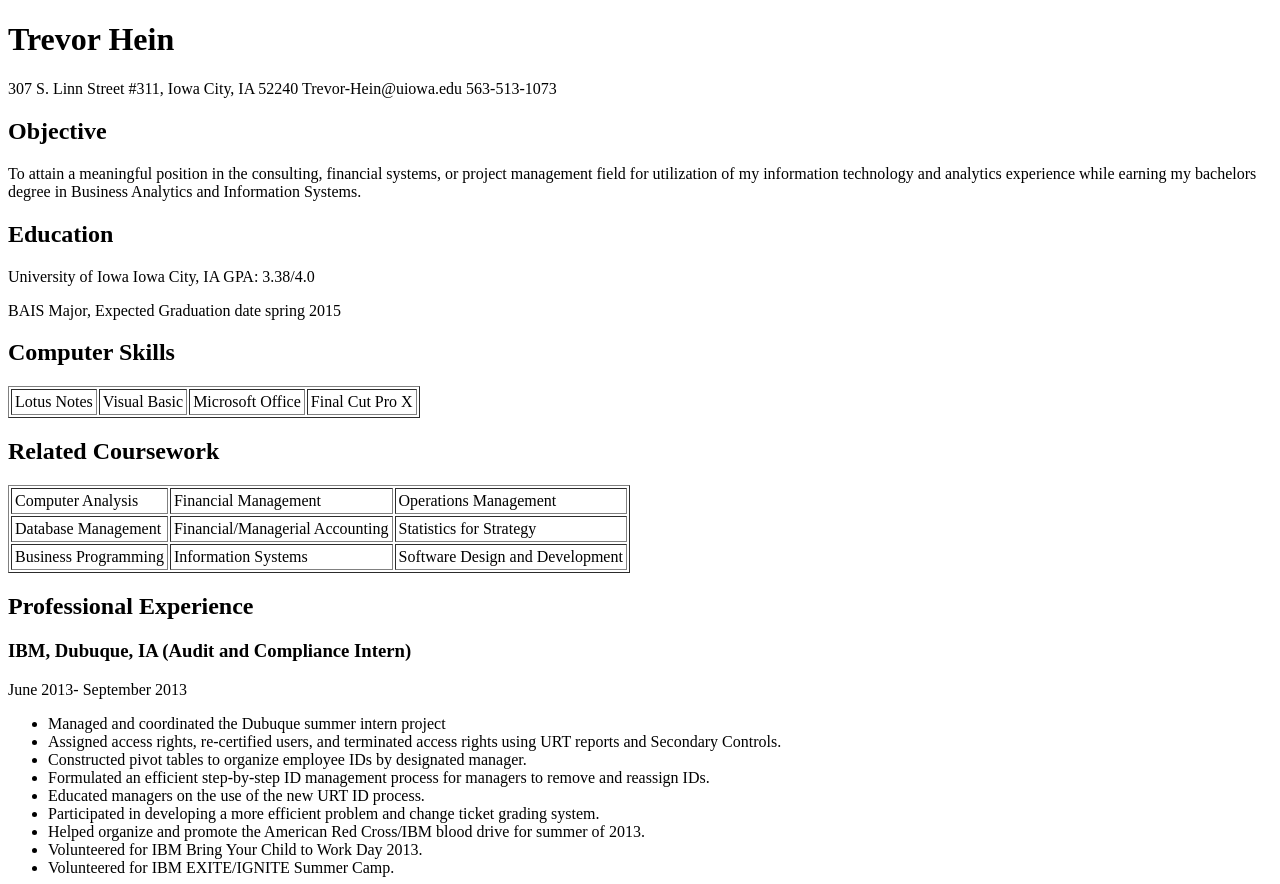
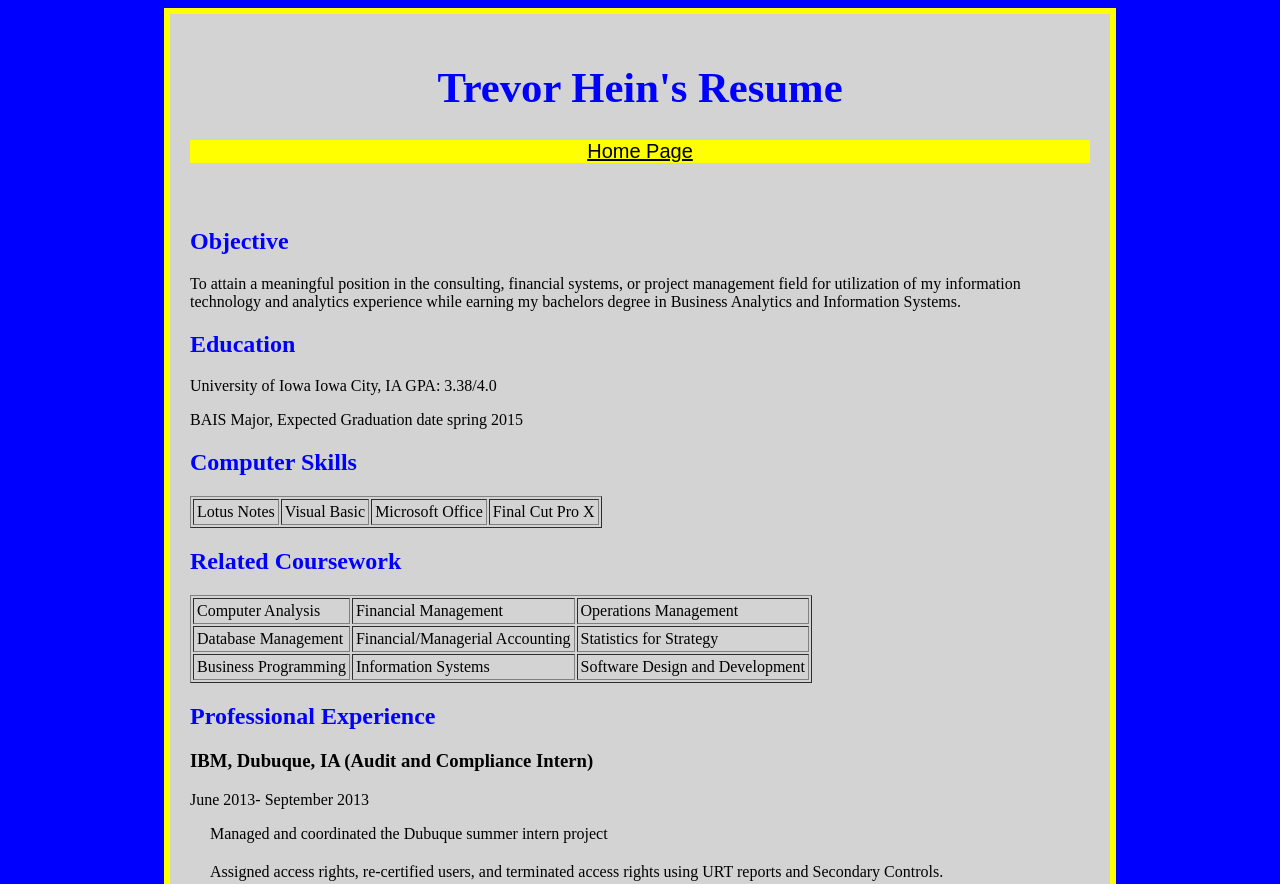
Before and after one commit to TrevorHein1/HW2, a plain HTML site: page resume.html in a window 1280 px wide. Shown: the top 884 px of the page. Drawn offline with Linux system fonts and the light colour scheme.

Commit message:
modified layouts

```diff
--- a/resume.html
+++ b/resume.html
@@ -5,15 +5,33 @@
 
 <head>
 	<title> Trevor Hein's Resume </title>
-</head>
+	<link rel="stylesheet" type="text/css" href="./style2.css" />
+</head
 
 <body>
-<div>
+<div id="wrap">
+<div id="resume">
+<div id="header">
 
-<h1> Trevor Hein </h1>
-307 S. Linn Street #311, Iowa City, IA 52240
-Trevor-Hein@uiowa.edu
-563-513-1073
+	<h1> Trevor Hein's Resume </h1>
+</div>
+
+
+<div id="header2">
+		<a href="./index.html"> Home Page </a>
+</div>
+
+<div id="contacts">
+
+<ul>
+	<li> Address:  307 S. Linn Street #311, Iowa City, IA 52240 </li>
+	<li> E-Mail: Trevor-Hein@uiowa.edu </li>
+	<li> Phone: 563-513-1073 </li>
+</ul>
+
+</div>
+
+
 
 <h2> Objective </h2>
 
@@ -34,7 +52,7 @@ analytics experience while earning my bachelors degree in Business Analytics and
  </tr>
  </table>
 
-<div>
+
 <h2> Related Coursework </h2>
 <table border="1" cellpadding="3">
 	<tr>
@@ -53,9 +71,9 @@ analytics experience while earning my bachelors degree in Business Analytics and
 		<td>Software Design and Development </td>
 	</tr>
 </table>
-</div>
 
-<div>
+
+
 <h2> Professional Experience </h2>
 <h3> IBM, Dubuque, IA (Audit and Compliance Intern) </h3>
 <p>June 2013- September 2013 </p>
@@ -88,9 +106,9 @@ June 2009- June 2011
 
 <h3> Nordstroms Warehouse, Dubuque, IA </h3>
 June 2011- August 2011
-</div>
 
-<div>
+
+
 
 <h2> Other Activities </h2>
 <ul>
@@ -101,10 +119,7 @@ June 2011- August 2011
 </ul>
 
 </div>
-
-	<div>
-	<li> <a href="./index.html"> Home Page </a> </li>
-	</div>
+<div id="footer"> &copy; Trevor Hein Software Design and Development. </div>
 
 </body>
 
--- a/style1.css
+++ b/style1.css
@@ -4,17 +4,36 @@ body
 	font-size: 18 pt;
 	font-family: Veranda;
 	text-align: center;
+
+
+
 }
+#wrap {background: lightgrey; width:900px; margin:auto; padding:20px; text-align:left; border-left: solid 6px yellow; border-right: solid 6px yellow;
+border-top: solid 6px yellow; border-bottom: solid 6px yellow;  }
+div { background-color:lightgrey; }
+h1.title { font-family:Algerian; text-align:center; margin:1; font-size: 32pt; margin-top: 15px; text-align: center; margin-bottom: 0px;}
+#header { color: blue; }
+h2.titletop { color: blue; }
+h2.title  {	font-size: 14pt;
+			font-weight: normal;
+			text-decoration: underline;
+			font-variant: small-caps;
+			padding-bottom: 0px;
+			margin-top: 30px;
+			margin-bottom: 25px;
+									}
 
-div { background-color:lightgrey; }
-h1 { font-family:Algerian; text-align:center; margin:1; font-size: 32pt; padding-top: 16pt; text-align: center;}
-h2 { color:blue; font-family:Arial; font-weight:bold; padding-left: 16pt; text-align: center;}
 h3 { color: blue; font-family: arial; font-weight: bold; text-align: center left; }
-p { color: black; font-size: 12pt; text-align: left; padding-left: 20pt; padding-right: 20pt; }
-
+p { color: black; font-size: 12pt; text-align: left; padding-left: 50pt; padding-right: 50pt; }
+ul { list-style: none; }
 a {text-decoration: none; text-align: left; }
 a:link, a:visited {color: black;}
 a:hover, a:active {text-decoration: underline; color: red;}
-#nav { text-align: center; }
-#title { text-align: center; float: right; }
-#footer { font-size: 12pt; font-style: italicl; text-align: center; }
+
+#nav {  text-align: center; background-color: yellow; text-decoration: underline; font-family: arial; font-size: 15pt; }
+#nav li { display: inline; padding-right: 15pt; }
+#title li{ text-align: center; float: left; font-size: 14pt; padding-bottom: 1pt; }
+#footer { font-size: 14pt; font-family: arial; color: blue; }
+#photo2{ width:325px; padding:10px; border: solid 5px yellow; margin; 0px; text-align: center; padding-top: 10px; }
+#photo1 { width:325px; padding:10px; border: solid 5px yellow; margin; 0px; text-align: center; padding-top: 10px; padding-bottom: 10px; }
+#photos { text-align: center; }
--- /dev/null
+++ b/style2.css
@@ -0,0 +1,16 @@
+#resume {background: lightgrey; width:900px; margin:auto; padding:20px; text-align:left; border-left: solid 6px yellow; border-right: solid 6px yellow;
+border-top: solid 6px yellow; border-bottom: solid 6px yellow;  }
+#contacts { text-align: center; color: lightgrey; padding-bottom: 10pt; font-weight: bold; padding-top: 10pt; }
+#contacts  li{ display: inline;  }
+#header2 { text-align: center; color: red; font-size: 15pt; padding-bottom:0pt; padding-top: 0pt; background-color: yellow; font-family: Arial; }
+h1 { color: blue; text-align: center; font-weight: bold; padding-top: 0pt; padding-bottom: 0pt; font-family: Algerian; font-size:32pt; }
+h2 { color: blue; font-size: 18pt; }
+h3 { color: black; }
+div { text-align: justify; }
+body
+{ background-color: blue; }
+a:link, a:visited {color: black;}
+a:hover, a:active {text-decoration: underline; color: red;}
+ul { margin:0px; padding:0; list-style:none; }
+li { margin-left:20px; margin-bottom:20px; padding:0;  }
+#footer { color: lightgrey; font-style: arial; text-align: center; font-family: Arial; font-size: 14pt; padding-top: 5pt; }
```
Also changed, not shown: index.html (+22 -22 lines).
